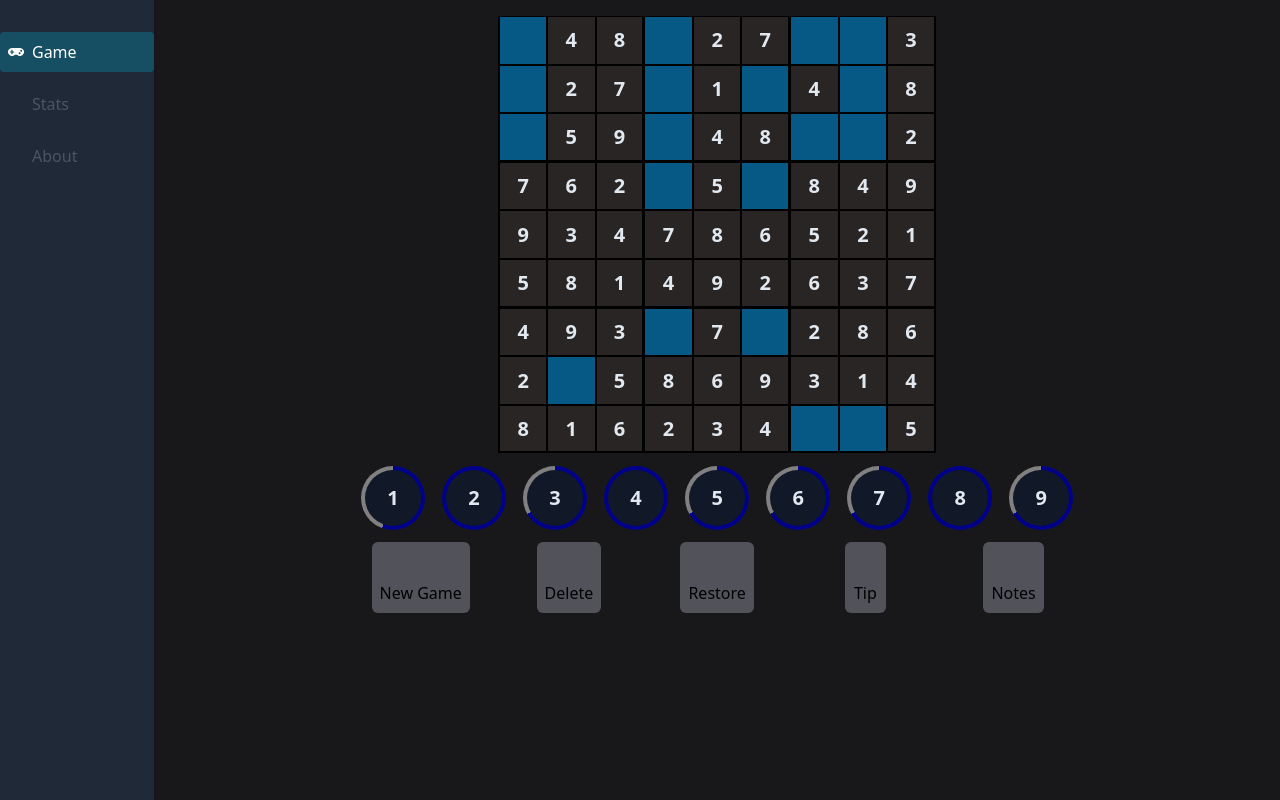
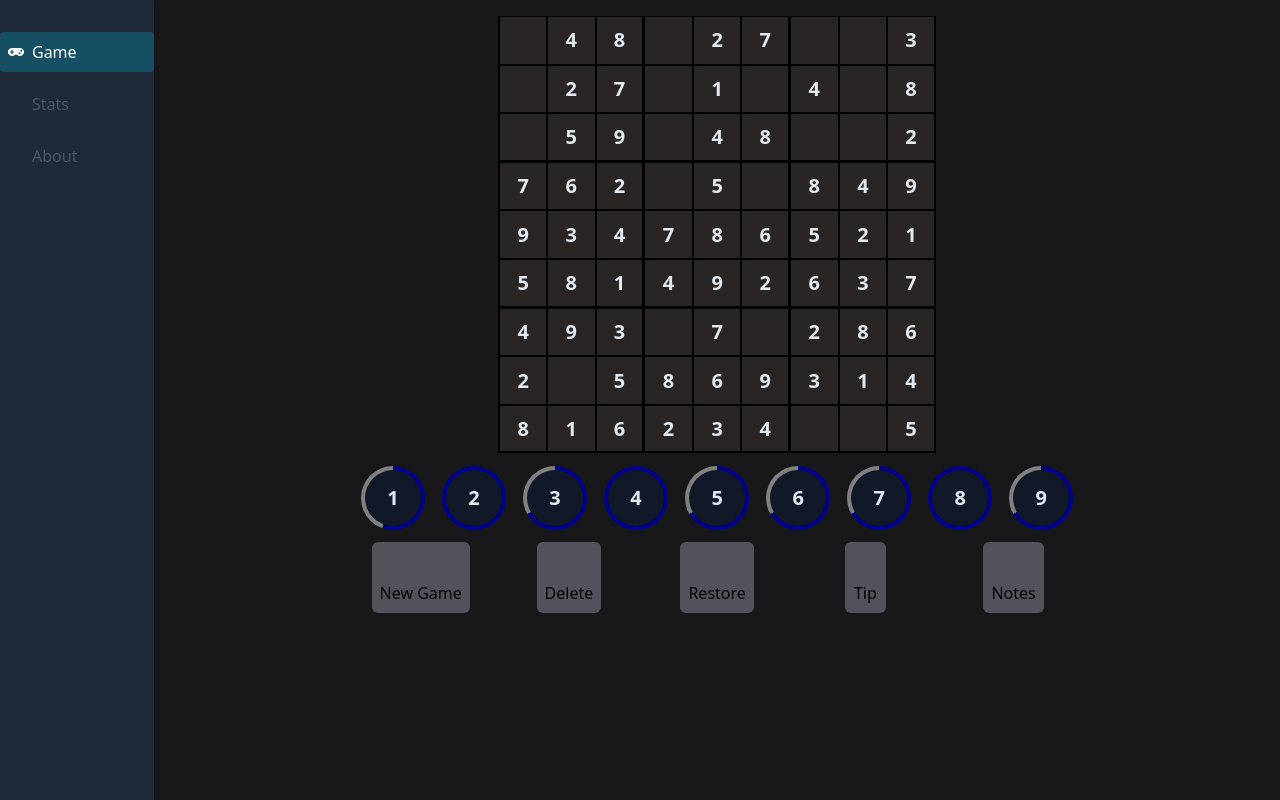
Before and after one commit to fabiancgc12/react-sudoku, a React (Vite) app: page / in a window 1280 px wide. Built offline with nearby package versions, Linux system fonts and the light colour scheme; some icons are missing.

Commit message:
changing background styles of cells

```diff
--- a/src/components/table/CellValue.tsx
+++ b/src/components/table/CellValue.tsx
@@ -8,7 +8,8 @@ function getBackgroundColor(cell: Cell, selected: Awaited<Cell>) {
     const cellIsTheSame = cell.id == selected.id
     const cellSharesColumnOrRow = cell.column == selected.column || cell.row == selected.row
     const shareBox = cell.box == selected.box
-    const hasTheSameValue = cell.value == selected.value
+    //checing if its not undefinied and share value
+    const hasTheSameValue = cell.value && cell.value == selected.value
 
     //styles if its the same cell has the selected one
     if (cellIsTheSame){
```
